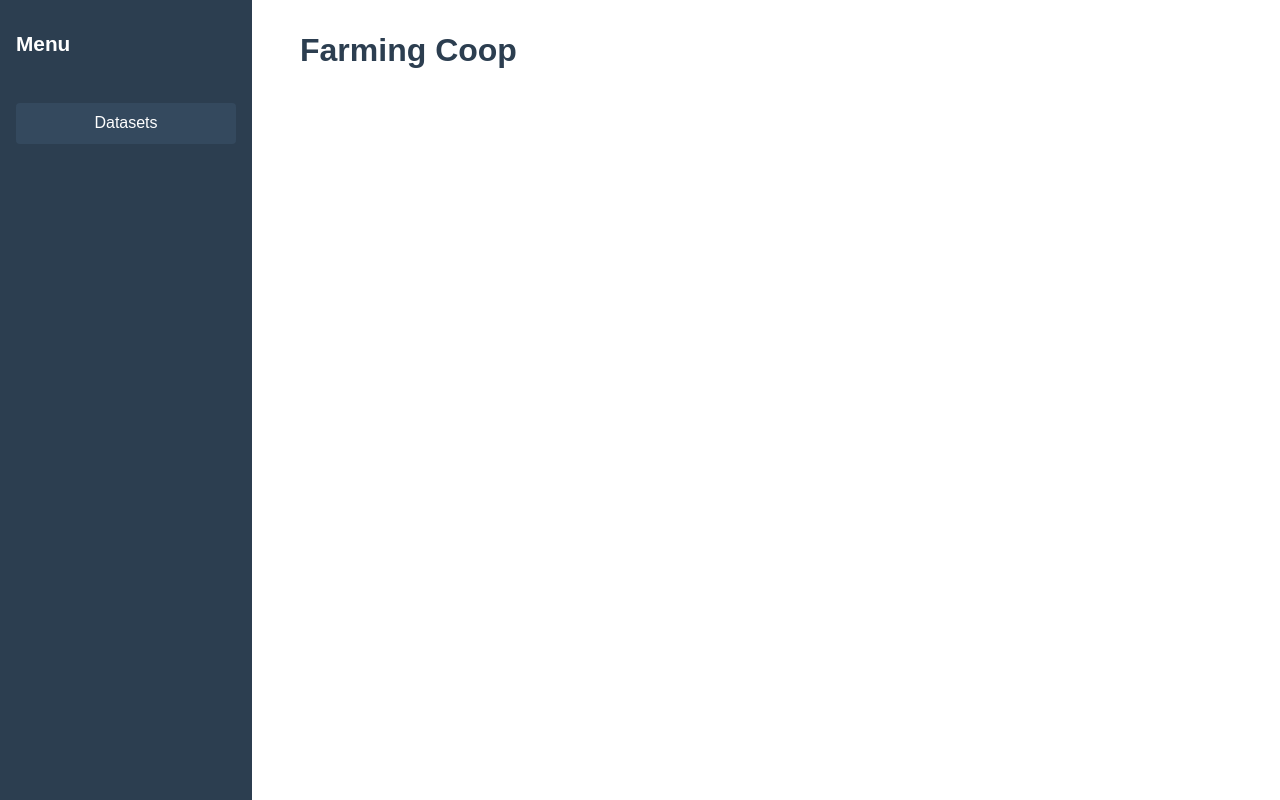
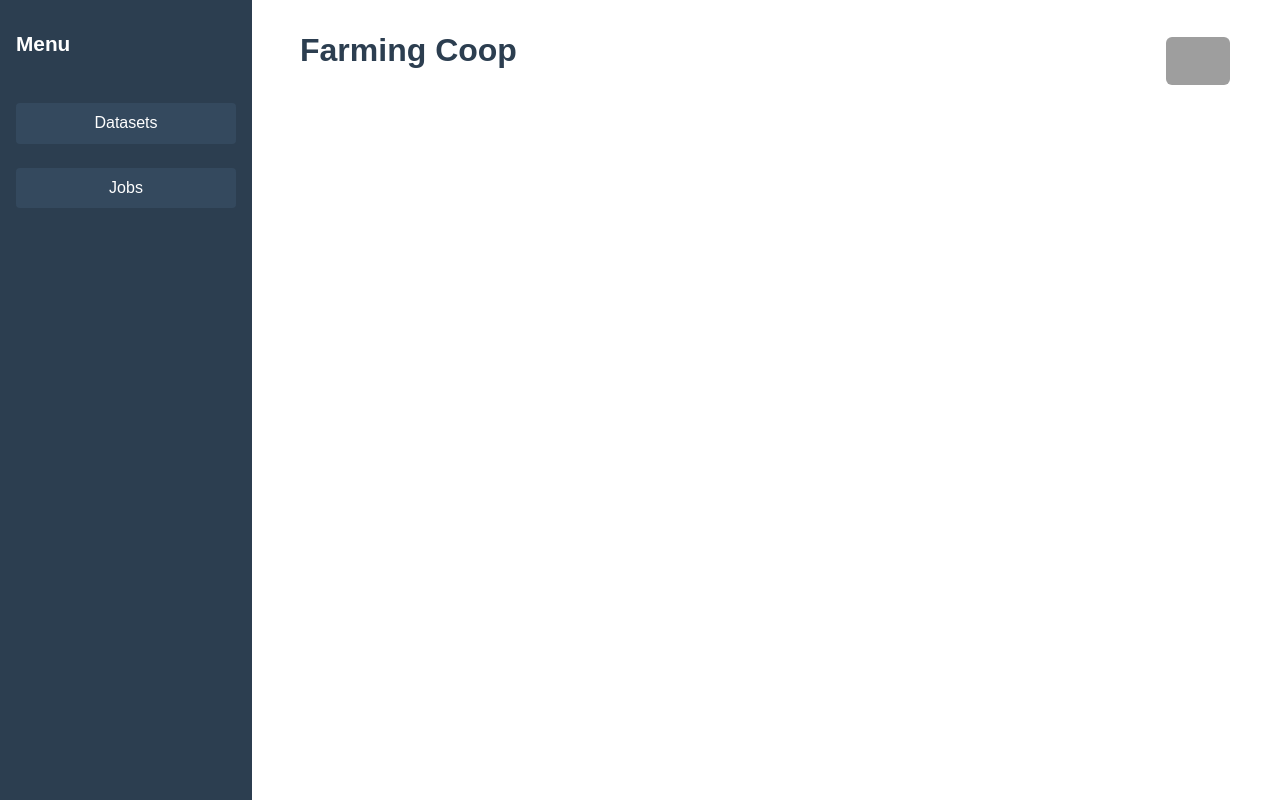
Before and after one commit to OpenMined/syftbox-enclave, a FastAPI app: page / in a window 1280 px wide. Run offline with FastAPI, Linux system fonts and the light colour scheme; grey boxes are pictures that could not be loaded.

Commit message:
add jobs interface

```diff
--- a/server/main.py
+++ b/server/main.py
@@ -17,10 +17,6 @@ BASE_DIR = Path(__file__).resolve().parent
 app.mount("/static", StaticFiles(directory=BASE_DIR / "static"), name="static")
 templates = Jinja2Templates(directory=str(BASE_DIR / "templates"))
 
-datasets = [
-    {"name": "Crop Data 2024", "summary": "Yield and weather data", "auto_approval": "yes"},
-    {"name": "Soil Quality", "summary": "Soil pH and nutrients", "auto_approval": "no"}
-]
 
 @app.get("/", response_class=HTMLResponse)
 def read_root(request: Request):
@@ -34,6 +30,13 @@ def list_datasets():
     datasets = datasite_client.dataset.get_all()
     # Convert Pydantic objects to dicts for JSON serialization
     return {"datasets": [ds.model_dump() for ds in datasets]}
+
+@app.get("/jobs", response_class=JSONResponse)
+def list_jobs():
+    datasite_client = init_session(client.email)
+    jobs = datasite_client.jobs.get_all()
+    # Convert Pydantic objects to dicts for JSON serialization
+    return {"jobs": [job.model_dump() for job in jobs]}
 
 def save_uploads_to_temp(upload, allow_multiple=False):
     """
--- a/server/templates/index.html
+++ b/server/templates/index.html
@@ -12,14 +12,21 @@
         <aside class="sidebar">
             <h2>Menu</h2>
             <button id="datasets-btn" class="sidebar-btn">Datasets</button>
+            <button id="jobs-btn" class="sidebar-btn">Jobs</button>
         </aside>
         <main class="main-content">
-            <h1>Farming Coop</h1>
+            <div style="display: flex; justify-content: space-between; align-items: center;">
+                <h1>Farming Coop</h1>
+                <a href="https://openmined.org" target="_blank" style="display:inline-block; margin-left:auto;">
+                    <img src="https://openmined.org/wp-content/uploads/2024/11/logo-1@2x.png" alt="OpenMined Logo" style="height:48px; width:auto; vertical-align:middle; background: white; border-radius: 8px; padding: 2px;">
+                </a>
+            </div>
             <div style="display: flex; justify-content: space-between; align-items: center;">
                 <div></div>
                 <button id="create-dataset-btn" class="green floating-btn" style="display:none; margin-bottom: 1em;">+ Create Dataset</button>
             </div>
             <div id="datasets-list" style="display:none;"></div>
+            <div id="jobs-list" style="display:none;"></div>
             <div id="modal-overlay" class="modal-overlay" style="display:none;">
                 <div class="modal flow-ui">
                     <span class="close" id="close-modal">&times;</span>
@@ -64,14 +71,45 @@
     </div>
     <script>
         const datasetsBtn = document.getElementById('datasets-btn');
+        const jobsBtn = document.getElementById('jobs-btn');
         const createBtn = document.getElementById('create-dataset-btn');
         const datasetsList = document.getElementById('datasets-list');
+        const jobsList = document.getElementById('jobs-list');
         const modalOverlay = document.getElementById('modal-overlay');
         const closeModal = document.getElementById('close-modal');
         const createForm = document.getElementById('create-dataset-form');
         const successTick = document.getElementById('success-tick');
 
+        jobsBtn.onclick = async function() {
+            datasetsList.style.display = 'none';
+            jobsList.style.display = 'block';
+            createBtn.style.display = 'none';
+            const resp = await fetch('/jobs');
+            const data = await resp.json();
+            if (!data.jobs || data.jobs.length === 0) {
+                jobsList.innerHTML = '<h2>Jobs</h2><p>No jobs found.</p>';
+                return;
+            }
+            // Dynamically get columns from first job, or use a default set
+            const columns = Object.keys(data.jobs[0] || {});
+            let html = '<h2>Jobs</h2><div class="table-container"><table class="dataset-table"><thead><tr>';
+            for (const col of columns) {
+                html += `<th>${col}</th>`;
+            }
+            html += '</tr></thead><tbody>';
+            for (const job of data.jobs) {
+                html += '<tr>';
+                for (const col of columns) {
+                    html += `<td>${job[col] !== undefined ? job[col] : ''}</td>`;
+                }
+                html += '</tr>';
+            }
+            html += '</tbody></table></div>';
+            jobsList.innerHTML = html;
+        };
+
         datasetsBtn.onclick = async function() {
+            jobsList.style.display = 'none';
             datasetsList.style.display = 'block';
             createBtn.style.display = 'inline-block';
             const resp = await fetch('/datasets');
@@ -166,6 +204,8 @@
         };
         // Hide create button by default
         createBtn.style.display = 'none';
+        // Hide jobs list by default
+        jobsList.style.display = 'none';
         // Update the file input elements for private_path and mock_path to allow folder selection
         // This must be done after the DOM loads
         window.addEventListener('DOMContentLoaded', () => {
```
Also changed, not shown: server/static/farming-photo.jpg (added).
